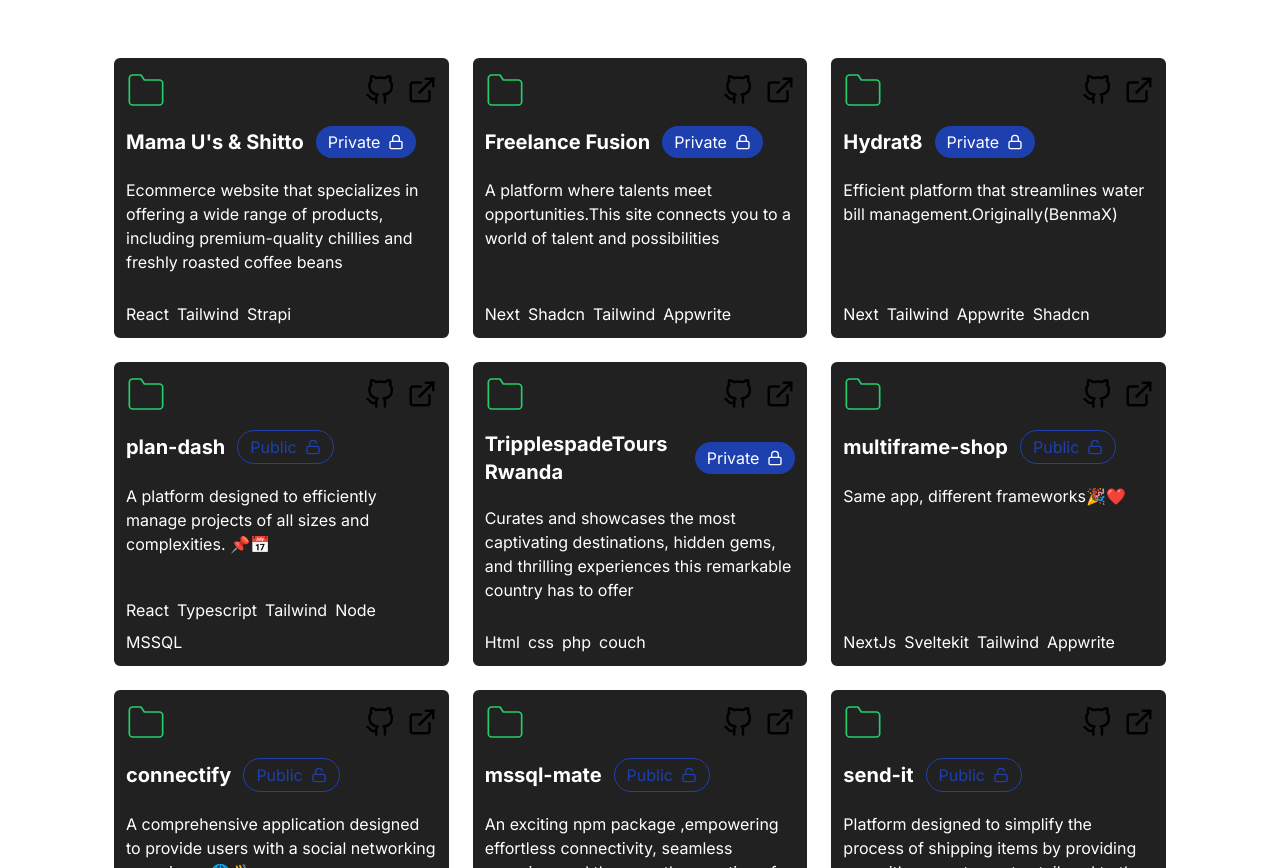
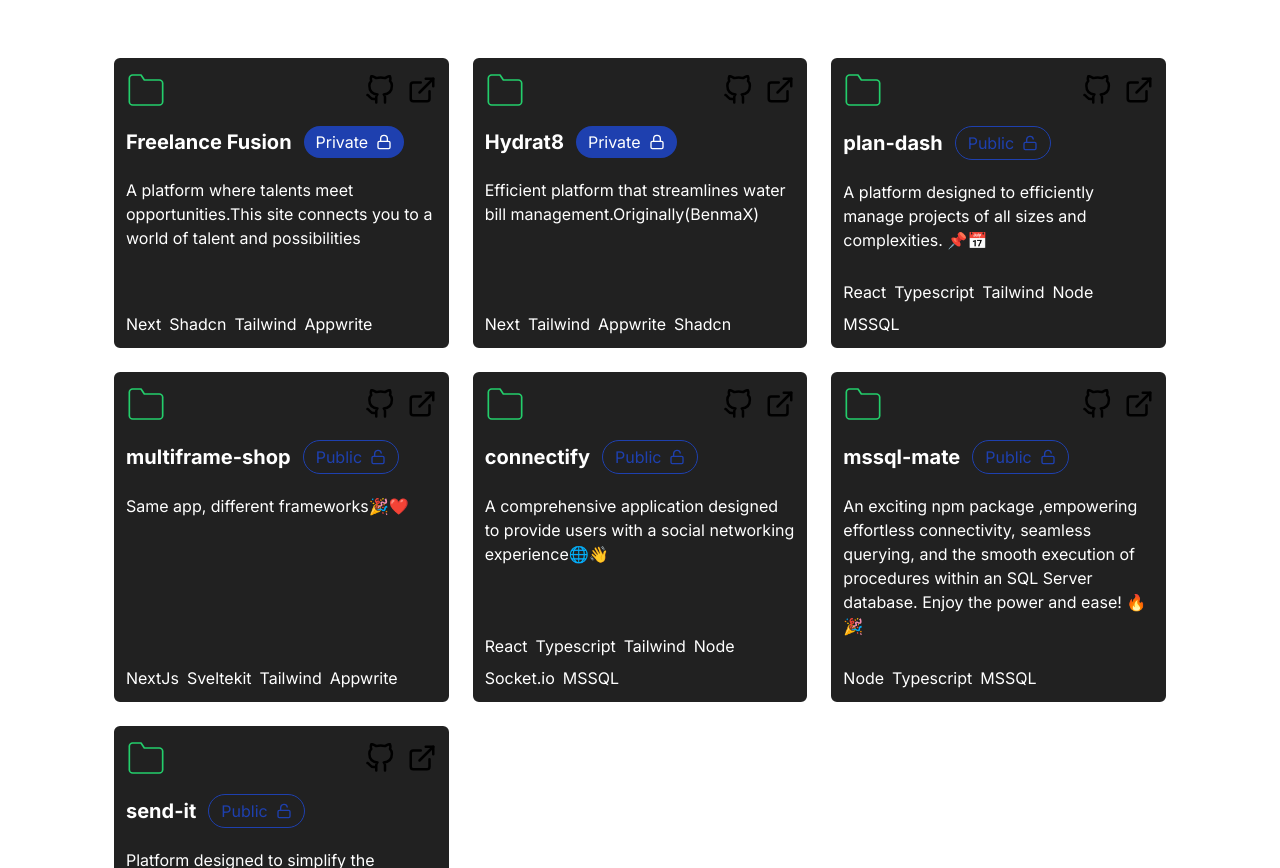
Before and after one commit to mwongess/its.mwongess, a Next.js app: page / in a window 1280 px wide. Shown: the part 2280-3148 px from the top of the page. Built offline with nearby package versions, Linux system fonts and the light colour scheme.

Commit message:
Update mwongess.ts

```diff
--- a/src/data/mwongess.ts
+++ b/src/data/mwongess.ts
@@ -36,15 +36,15 @@ export const mwongess = {
     cloud: ["Azure", "AWS", "Appwrite", "Firebase"],
   },
   projects: [
-    {
-      name: "Mama U's & Shitto",
-      private: true,
-      description:
-        "Ecommerce website that specializes in offering a wide range of products, including premium-quality chillies and freshly roasted coffee beans",
-      technologies: ["React", "Tailwind", "Strapi"],
-      github: "https://github.com/mwongess/",
-      preview: "",
-    },
+    // {
+    //   name: "Mama U's & Shitto",
+    //   private: true,
+    //   description:
+    //     "Ecommerce website that specializes in offering a wide range of products, including premium-quality chillies and freshly roasted coffee beans",
+    //   technologies: ["React", "Tailwind", "Strapi"],
+    //   github: "https://github.com/mwongess/",
+    //   preview: "",
+    // },
     {
       name: "Freelance Fusion",
       private: true,
@@ -72,15 +72,15 @@ export const mwongess = {
       github: "https://github.com/mwongess/plan-dash",
       preview: "",
     },
-    {
-      name: "TripplespadeTours Rwanda",
-      private: true,
-      description:
-        "Curates and showcases the most captivating destinations, hidden gems, and thrilling experiences this remarkable country has to offer",
-      technologies: ["Html", "css", "php", "couch"],
-      github: "",
-      preview: "",
-    },
+    // {
+    //   name: "TripplespadeTours Rwanda",
+    //   private: true,
+    //   description:
+    //     "Curates and showcases the most captivating destinations, hidden gems, and thrilling experiences this remarkable country has to offer",
+    //   technologies: ["Html", "css", "php", "couch"],
+    //   github: "",
+    //   preview: "",
+    // },
     {
       name: "multiframe-shop",
       private: false,
```
